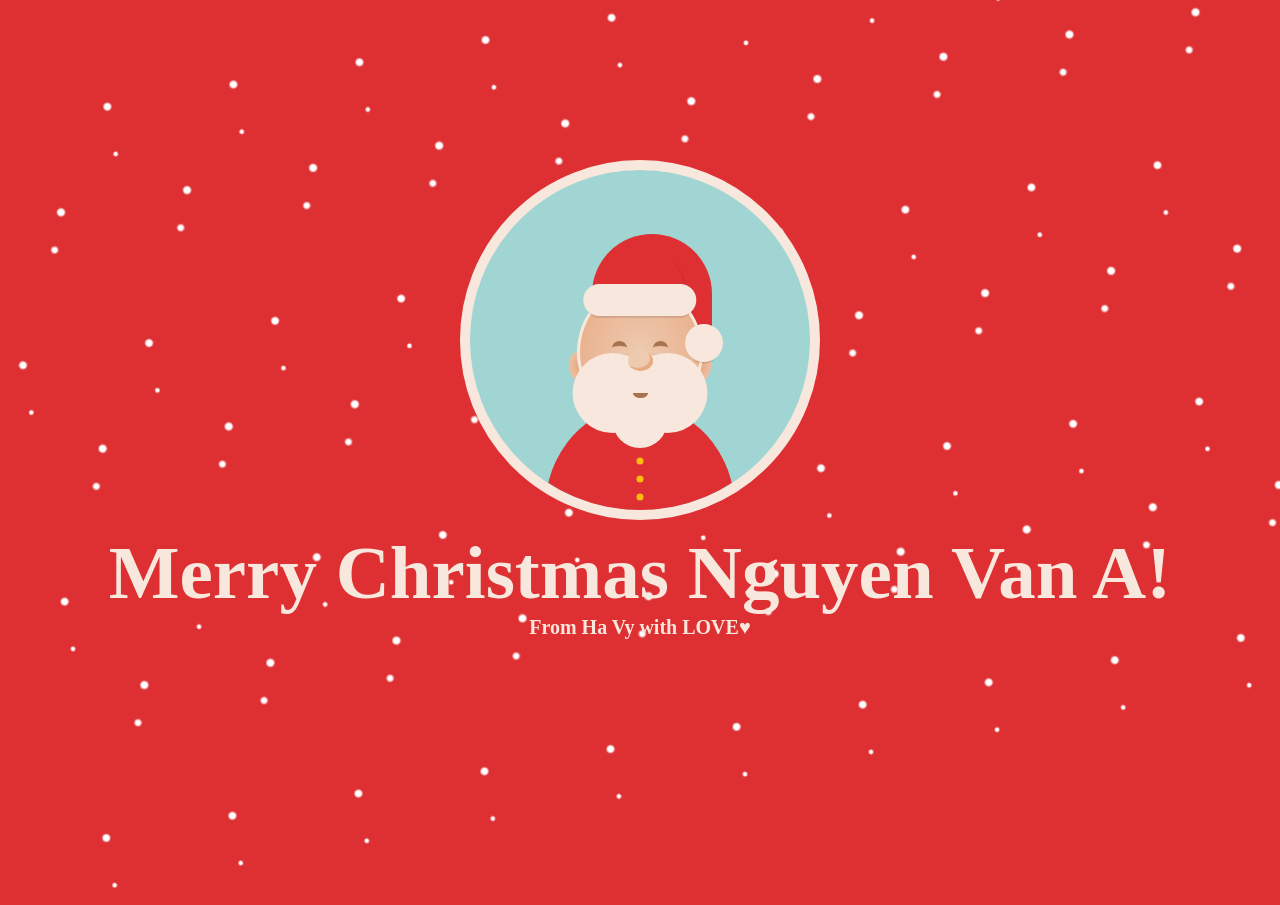
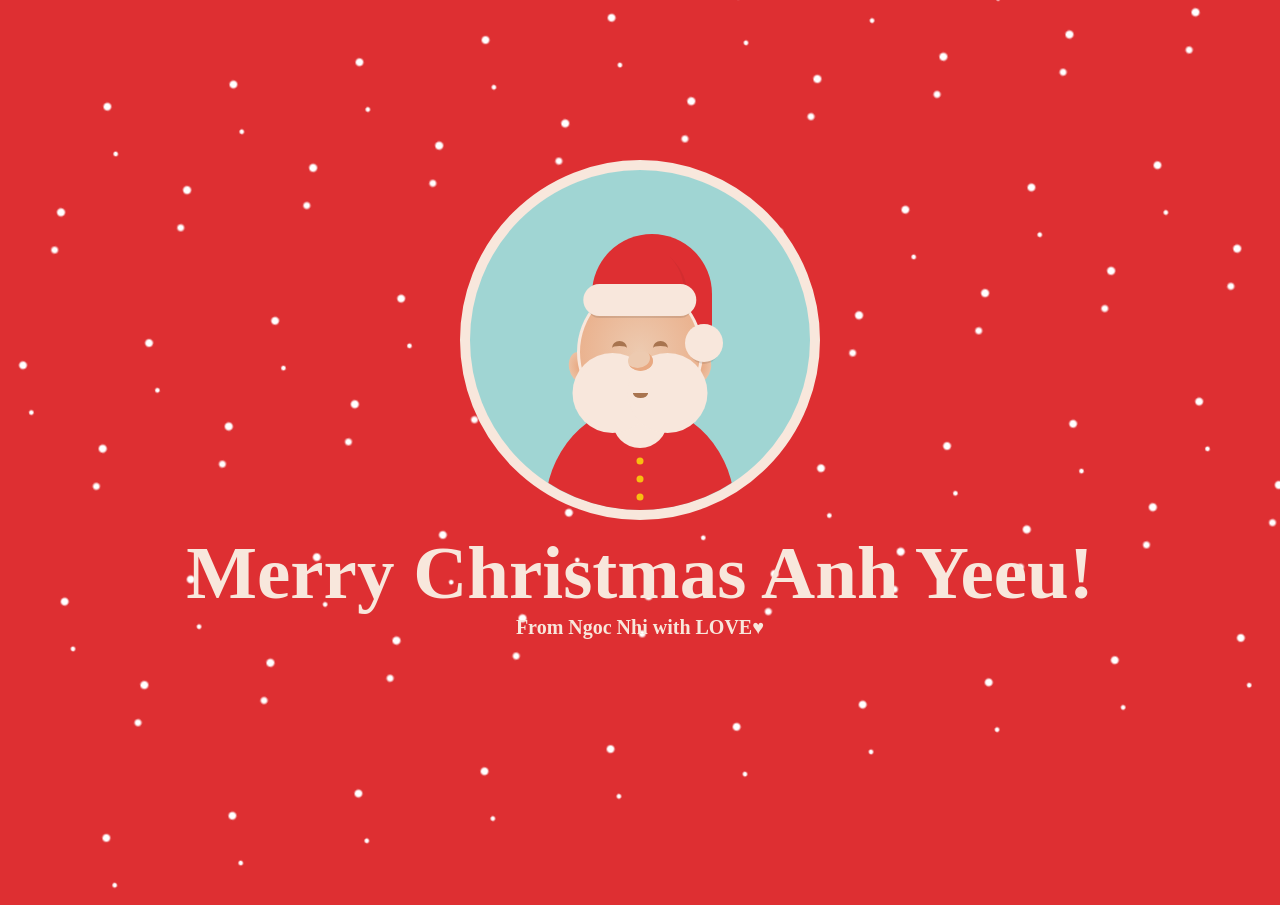
Before and after one commit to thienvo236/Christmas-Card, a plain HTML site: page index.html in a window 1280 px wide. Both pictures are taken after a click on the element "Nhấn vào thư nhé !!!". Shown: the top 905 px of the page. Drawn offline with Linux system fonts and the light colour scheme; a web font is replaced by a local one.

Commit message:
Update index.html

```diff
--- a/index.html
+++ b/index.html
@@ -1072,8 +1072,8 @@
 
    <div class="christmas" >
     <div class="message">
-        <h1>Merry Christmas Nguyen Van A!</h1>
-        <h2>From Ha Vy with LOVE♥</h2>
+        <h1>Merry Christmas Anh Yeeu!</h1>
+        <h2>From Ngoc Nhi with LOVE♥</h2>
     </div>
     <div class="window ">
         <div class="santa">
```
